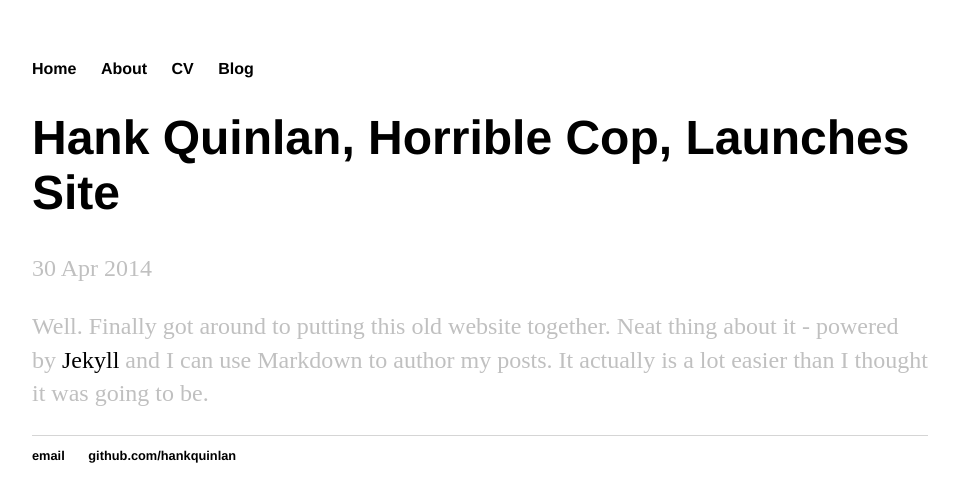
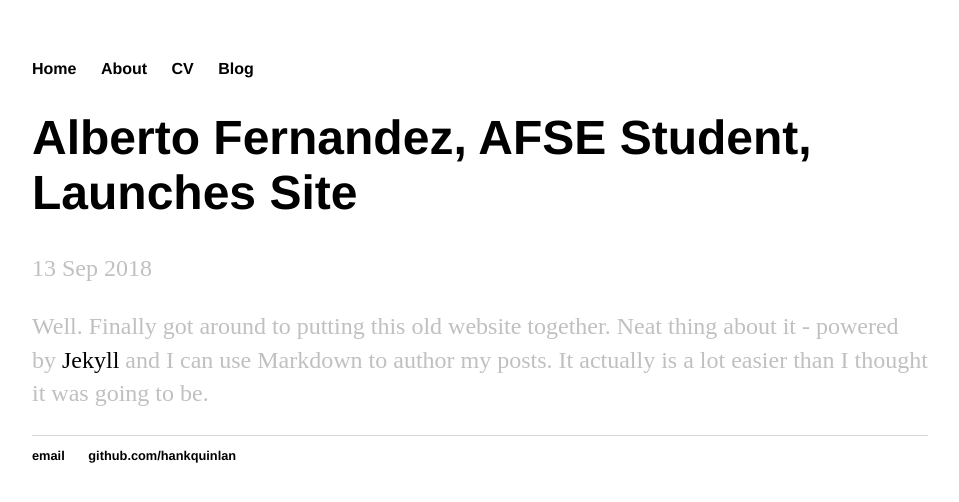
Before and after one commit to albertof4112/albertof4112.github.io, a Jekyll site: the page built from _posts/2018-09-13-alberto-fernandez-site-launched.md, in a window 1280 px wide. Shown: the top 502 px of the page, without its empty margins (160-1119 px from the left). Built offline with Jekyll 4.4.1, drawn with Linux system fonts in a browser that asks for light colours.

Commit message:
Update 2018-09-13-alberto-fernandez-site-launched.md

```diff
--- a/_posts/2018-09-13-alberto-fernandez-site-launched.md
+++ b/_posts/2018-09-13-alberto-fernandez-site-launched.md
@@ -1,7 +1,7 @@
 ---
 layout: post
-title: "Hank Quinlan, Horrible Cop, Launches Site"
-date: 2014-04-30
+title: "Alberto Fernandez, AFSE Student, Launches Site"
+date: 2018-09-13
 ---
 
 Well. Finally got around to putting this old website together. Neat thing about it - powered by [Jekyll](http://jekyllrb.com) and I can use Markdown to author my posts. It actually is a lot easier than I thought it was going to be.
```
